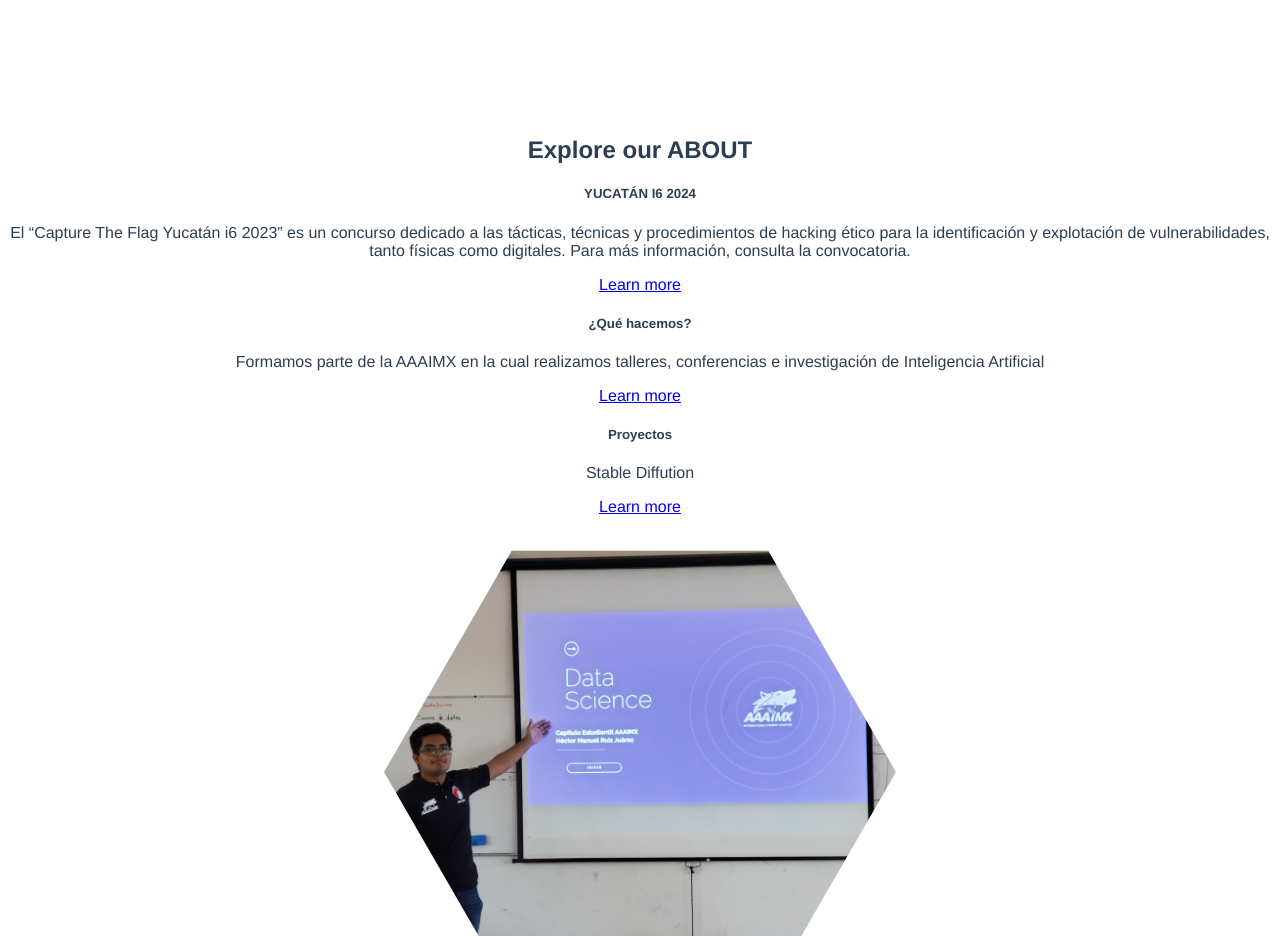
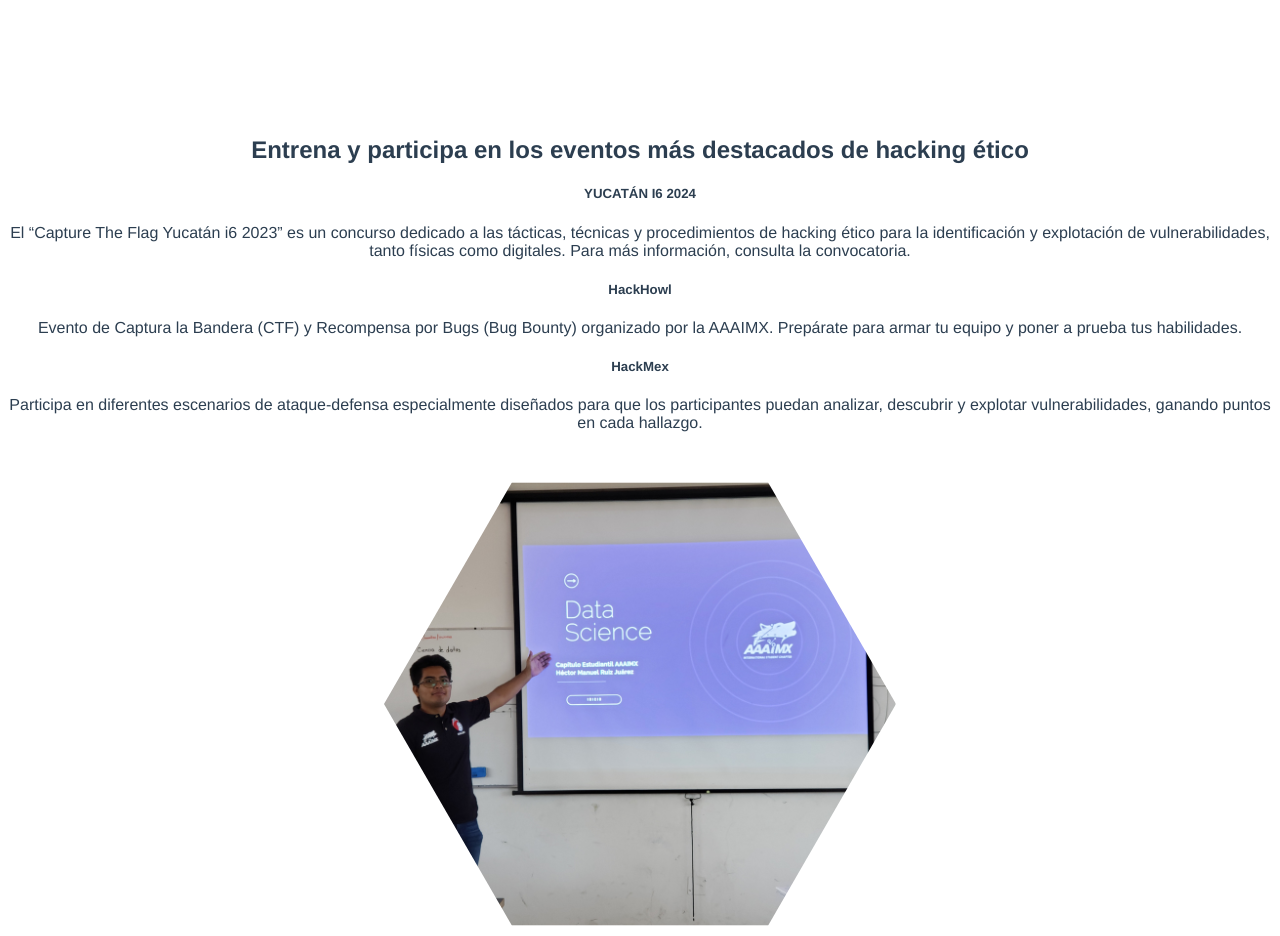
Before and after one commit to aaaimx/cyberpage, a Vue app: page / in a window 1280 px wide. Shown: the part 1580-2516 px from the top of the page. Built offline with nearby package versions, Linux system fonts and the light colour scheme; the HTML template or start-up script is replaced by a standard one.

Commit message:
Update App.vue

```diff
--- a/src/App.vue
+++ b/src/App.vue
@@ -52,7 +52,7 @@
         <div class="container">
             <div class="row">
                 <div class="col-lg-12">
-                    <h2>Explore our ABOUT</h2>
+                    <h2>Entrena y participa en los eventos más destacados de hacking ético</h2>
                 </div>
             </div>
             <div class="row">
@@ -64,7 +64,7 @@
                         <div class="card-body">
                             <h5 class="card-title">YUCATÁN I6 2024</h5>
                             <p>El “Capture The Flag Yucatán i6 2023” es un concurso dedicado a las tácticas, técnicas y procedimientos de hacking ético para la identificación y explotación de vulnerabilidades, tanto físicas como digitales. Para más información, consulta la convocatoria.</p>
-                            <a class="read-more no-line" href="#">Learn more <span class="fas fa-long-arrow-alt-right"></span></a>
+
                         </div>
                     </div>
 
@@ -74,9 +74,9 @@
                             <span class="fa-clipboard"></span>
                         </div> -->
                         <div class="card-body">
-                            <h5 class="card-title">¿Qué hacemos?</h5>
-                            <p>Formamos parte de la AAAIMX en la cual realizamos talleres, conferencias e investigación de Inteligencia Artificial</p>
-                            <a class="read-more no-line" href="#">Learn more <span class="fas fa-long-arrow-alt-right"></span></a>
+                            <h5 class="card-title">HackHowl</h5>
+                            <p>Evento de Captura la Bandera (CTF) y Recompensa por Bugs (Bug Bounty) organizado por la AAAIMX. Prepárate para armar tu equipo y poner a prueba tus habilidades. </p>
+
                         </div>
                     </div>
 
@@ -85,9 +85,11 @@
                             <span class="far fa-clipboard"></span>
                         </div> -->
                         <div class="card-body">
-                            <h5 class="card-title">Proyectos</h5>
-                            <p>Stable Diffution</p>
-                            <a class="read-more no-line" href="#">Learn more <span class="fas fa-long-arrow-alt-right"></span></a>
+                            <h5 class="card-title">HackMex</h5>
+                            <p>Participa en diferentes escenarios de ataque-defensa especialmente diseñados para que los participantes
+puedan analizar, descubrir y explotar vulnerabilidades, ganando puntos en cada
+hallazgo.</p>
+
                         </div>
                     </div>
 
```
